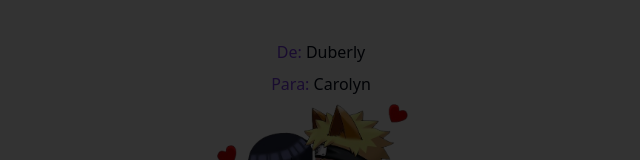
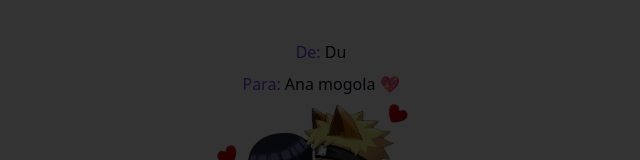
Before and after one commit to Duberly2004/du, a React (Vite) app: page /home in a window 1280 px wide. Shown: the top 160 px of the page, without its empty margins (319-959 px from the left). Built offline with nearby package versions, Linux system fonts and the light colour scheme; sample sign-in values are in the browser's storage.

Commit message:
✨ Add: new changes

```diff
--- a/index.html
+++ b/index.html
@@ -4,7 +4,7 @@
     <meta charset="UTF-8" />
     <link rel="icon" type="image/svg+xml" href="/vite.png" />
     <meta name="viewport" content="width=device-width, initial-scale=1.0" />
-    <title>Carolyn | Duberly</title>
+    <title>Du</title>
   </head>
   <body>
     <div id="root"></div>
--- a/src/components/auth/LoginForm.tsx
+++ b/src/components/auth/LoginForm.tsx
@@ -46,10 +46,10 @@ export default function LoginForm() {
       })
 
     function onSubmit(values: z.infer<typeof formSchema>) {
-        if(values.username.trim() !== "Carolyn-du"){
+        if(values.username.trim() !== "ana"){
             toast.error("El usuario es incorrecto bb 🥰")
         }
-        else if(values.password.trim() !== "Carolyn2004"){
+        else if(values.password.trim() !== "mongola"){
             toast.error("La contraseña es incorrecta bb 🥰")
         }else{
             window.localStorage.setItem("username",values.username)
@@ -61,15 +61,13 @@ export default function LoginForm() {
   return (
     <Card className="w-[350px] mx-3 text-center">
         <Toaster richColors position="top-center"/>
-        <a href="https://www.youtube.com/watch?v=2K7ihYwctVM&t=495s" target="_blank"><img src="https://scontent.flim38-1.fna.fbcdn.net/v/t1.6435-9/143114622_5139421002767234_1148416977537645664_n.jpg?_nc_cat=107&ccb=1-7&_nc_sid=5f2048&_nc_ohc=a-MsU2BIJ-YAX9lJoGZ&_nc_ht=scontent.flim38-1.fna&oh=00_AfC32yOlss591YB79LqmVG3x33M_ATgrRmqcZu1_cI0epA&oe=6630D89F" alt="" /></a>
-        <a  className="underline text-blue-600" href="https://www.facebook.com/Avalos.carolyn">Visita mi perfil</a>
       <CardHeader>
         <CardTitle>
         <div className="text-box">
         <Typewriter
           onInit={typewriter => {
             typewriter
-              .typeString('Hola bella dama ❤️𓍢ִ໋🌷͙֒')
+              .typeString('Hola bella mongola preciosa ❤️𓍢ִ໋🌷͙֒')
               .pauseFor(2000)
               .deleteAll()
               .typeString('Ingresa tus datos para entrar!! 💞')
--- a/src/pages/Home.tsx
+++ b/src/pages/Home.tsx
@@ -100,8 +100,8 @@ import { useNavigate } from "react-router-dom";
         </AlertDialogContent>
       </AlertDialog>
       <div className="flex gap-2 justify-center items-center flex-col mt-10">
-        <p><span className="text-violet-600">De:</span> Duberly</p>
-        <p><span className="text-violet-600">Para:</span> Carolyn</p>
+        <p><span className="text-violet-600">De:</span> Du</p>
+        <p><span className="text-violet-600">Para:</span> Ana mogola 💖</p>
         <img className="w-52" src={naruto} alt="" />
       <Button onClick={()=>{
           window.localStorage.removeItem("username")
```
